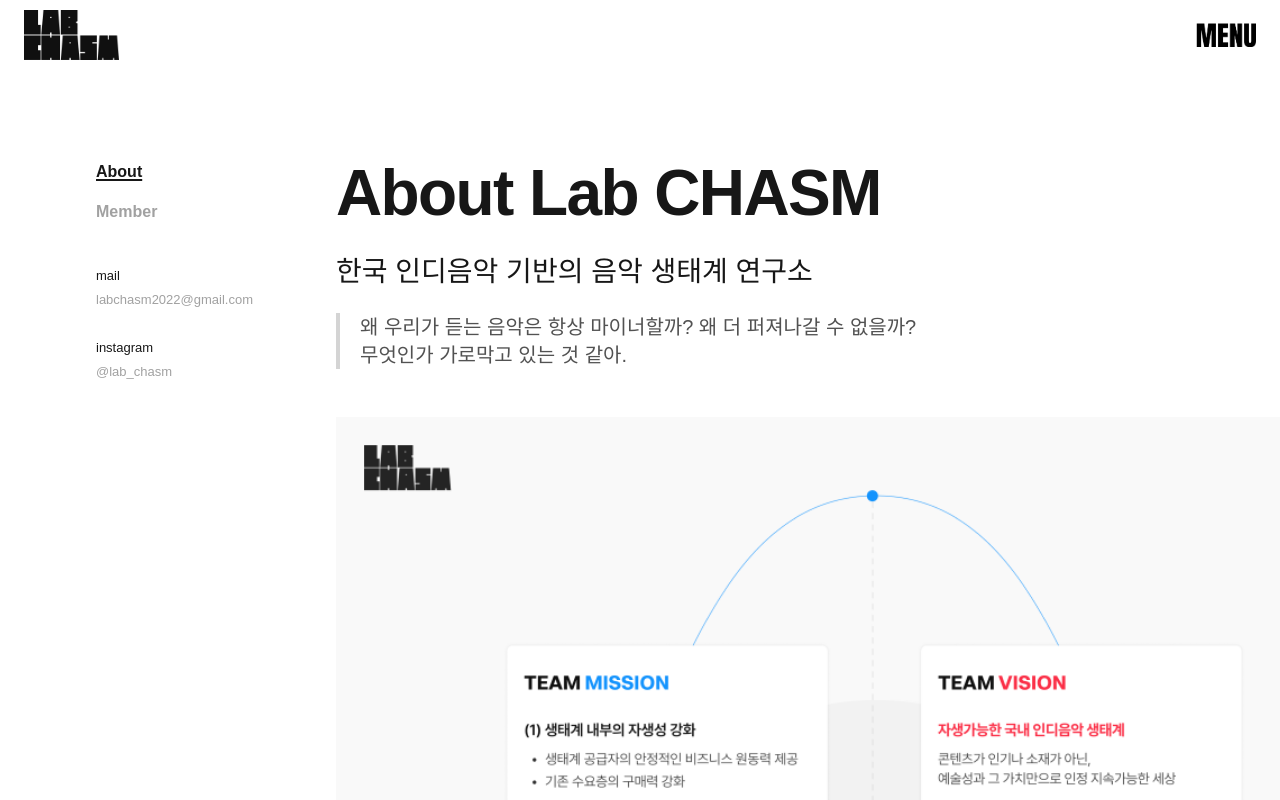
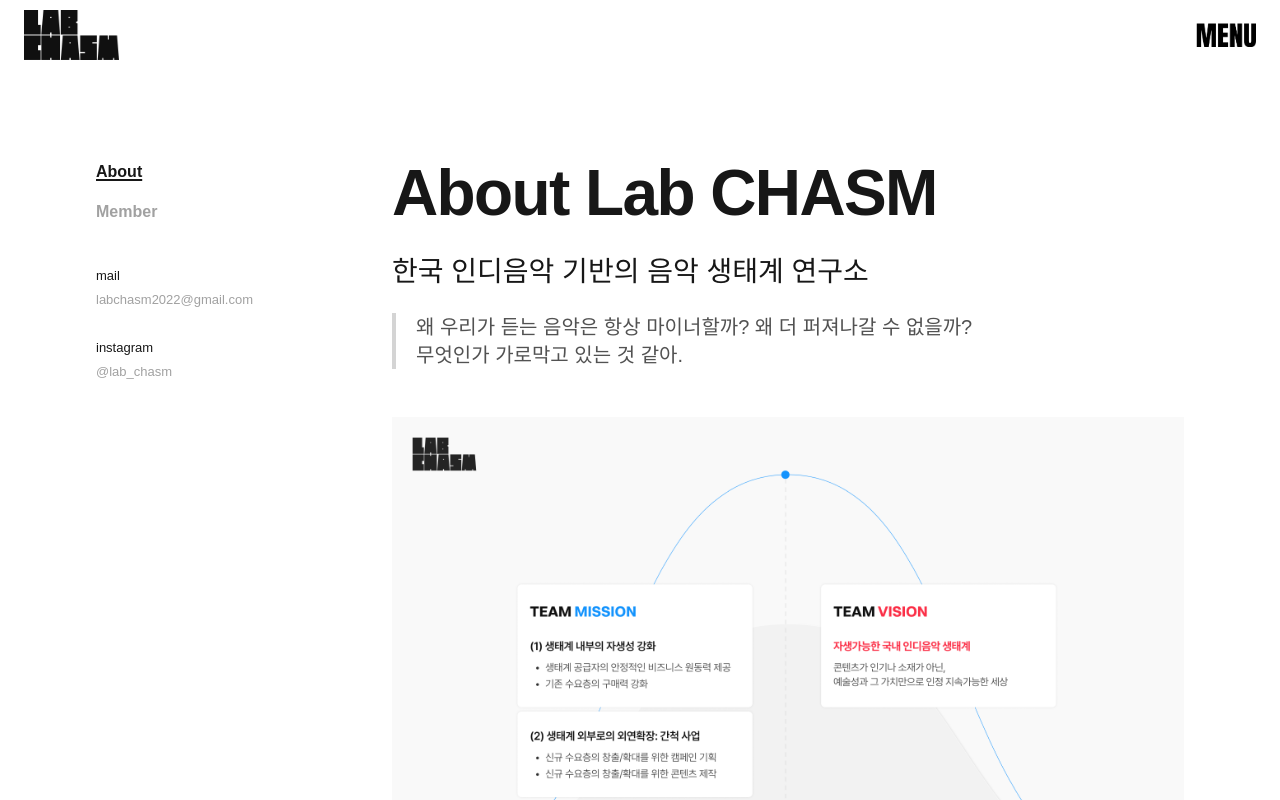
Before and after one commit to nizi123/article-page, a Next.js app: page /about in a window 1280 px wide. Shown: the top 800 px of the page. Built offline with nearby package versions, Linux system fonts and the light colour scheme; a web font is replaced by a local one.

Commit message:
어바웃 잘림 수정

```diff
--- a/src/app/about/AboutPageClient.tsx
+++ b/src/app/about/AboutPageClient.tsx
@@ -25,13 +25,31 @@
   }, []);
 
   return (
-    <main className="w-full min-h-screen bg-white mx-auto max-w-6xl px-6 md:px-8
-                 pt-28 md:pt-40 pb-16 md:pb-24">     <AboutTabsMobile active={tab} onChange={setTab} />
-      <div className="grid grid-cols-1 md:grid-cols-12 gap-20 md:gap-30">
-        <div className="md:col-span-3 lg:col-span-2">
+    <main
+      className="
+        not-prose w-full min-h-screen bg-white mx-auto max-w-6xl
+        px-6 md:px-8 pt-28 md:pt-40 pb-16 md:pb-24
+        overflow-x-visible
+      "
+    >
+      <AboutTabsMobile active={tab} onChange={setTab} />
+
+      {/* ✅ 두 컬럼: 사이드바 고정폭 + 본문 minmax(0,1fr)  */}
+      <div
+        className="
+          grid grid-cols-1
+          md:grid-cols-[236px_minmax(0,1fr)]
+          lg:grid-cols-[248px_minmax(0,1fr)]
+          gap-8 md:gap-12
+        "
+      >
+        {/* 사이드바 */}
+        <div className="md:pr-6 lg:pr-8">
           <AboutSideNav active={tab} onChange={setTab} />
         </div>
-        <div className="md:col-span-9 lg:col-span-10 not-prose">
+
+        {/* 본문: 우측 잘림 방지 */}
+        <div className="min-w-0 not-prose">
           {tab === 'about' ? <AboutContent /> : <MemberContent />}
         </div>
       </div>
```
